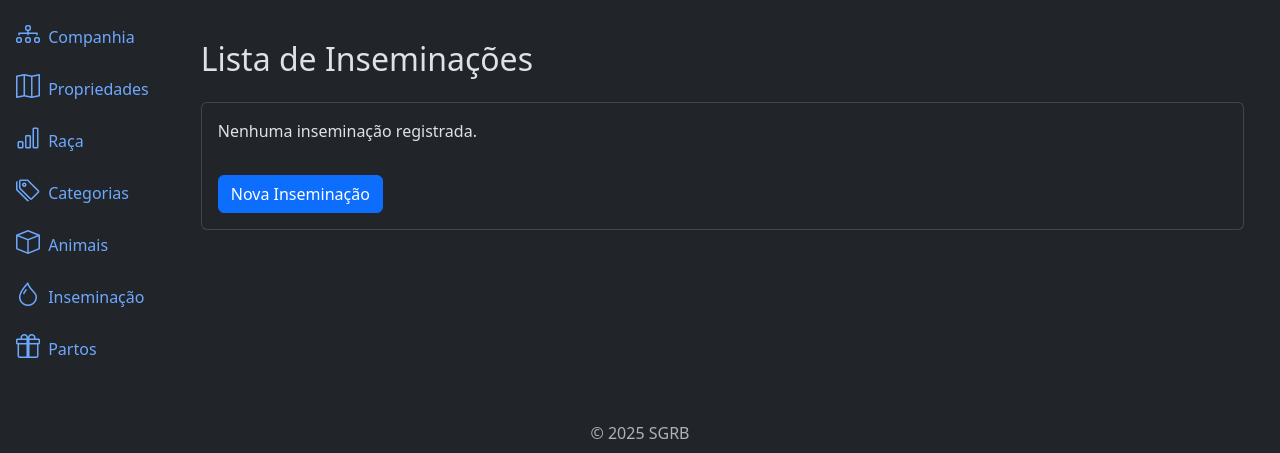
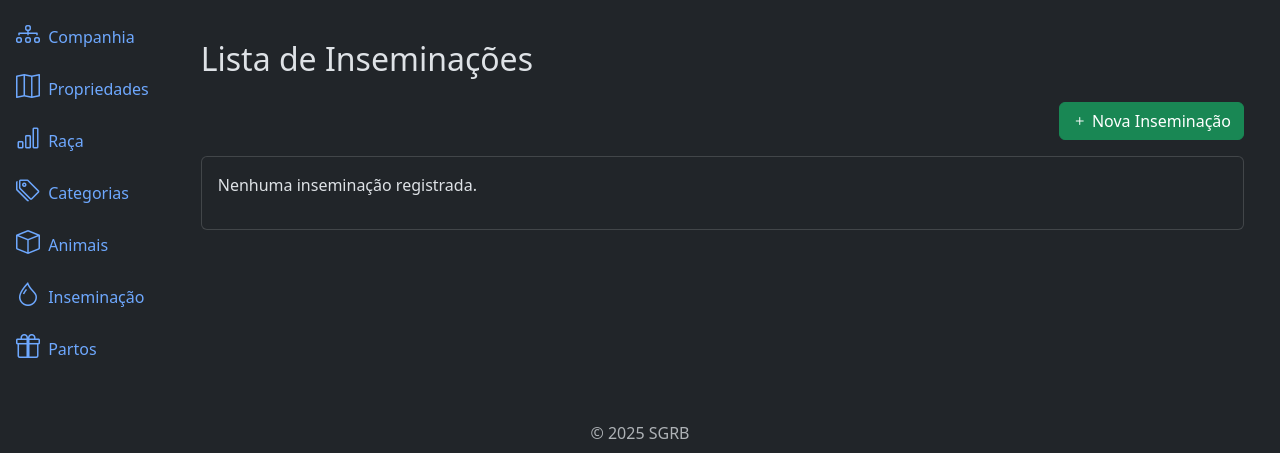
Before and after one commit to claudioquadros/SGRB, a Django app: template inseminations/templates/insemination_list.html in a window 1280 px wide. Shown: the part 56-509 px from the top of the page. Run offline with Django 3.2, Linux system fonts and the light colour scheme; the template is opened without the code that fills it, so the values that code supplies are empty.

Commit message:
6 commit

```diff
--- a/inseminations/templates/insemination_detail.html
+++ b/inseminations/templates/insemination_detail.html
@@ -53,7 +53,7 @@
                     <td>{{ insemination.updated_at|date:"d/m/Y H:i" }}</td>
                 </tr>
             </table>
-            <a href="{% url 'inseminations:insemination_list' %}" class="btn btn-secondary mt-3">Voltar</a>
+            <a href="{% url 'insemination_list' %}" class="btn btn-secondary mt-3">Voltar</a>
         </div>
     </div>
 </div>
--- a/inseminations/templates/insemination_list.html
+++ b/inseminations/templates/insemination_list.html
@@ -3,6 +3,15 @@
 {% block content %}
 <div class="container mt-4">
     <h2 class="mb-4">Lista de Inseminações</h2>
+
+    <!-- Botão para nova inseminação -->
+    <div class="mb-3 text-end">
+        <a href="{% url 'insemination_create' %}" class="btn btn-success">
+            <i class="bi bi-plus"></i> Nova Inseminação
+        </a>
+    </div>
+
+    <!-- Tabela de inseminações -->
     <div class="card">
         <div class="card-body">
             {% if inseminations %}
@@ -36,9 +45,15 @@
                                     {% endif %}
                                 </td>
                                 <td>
-                                    <a href="{% url 'insemination_detail' insemination.id %}" class="btn btn-info btn-sm">Detalhes</a>
-                                    <a href="#" class="btn btn-warning btn-sm">Editar</a>
-                                    <a href="#" class="btn btn-danger btn-sm">Excluir</a>
+                                    <a href="{% url 'insemination_detail' insemination.id %}" class="btn btn-info btn-sm">
+                                        <i class="bi bi-eye"></i>
+                                    </a>
+                                    <a href="#" class="btn btn-warning btn-sm">
+                                        <i class="bi bi-pencil"></i>
+                                    </a>
+                                    <a href="#" class="btn btn-danger btn-sm">
+                                        <i class="bi bi-trash"></i>
+                                    </a>
                                 </td>
                             </tr>
                         {% endfor %}
@@ -47,7 +62,6 @@
             {% else %}
                 <p>Nenhuma inseminação registrada.</p>
             {% endif %}
-            <a href="{% url 'insemination_create' %}" class="btn btn-primary mt-3">Nova Inseminação</a>
         </div>
     </div>
 </div>
--- a/inseminations/urls.py
+++ b/inseminations/urls.py
@@ -1,8 +1,6 @@
 from django.urls import path
 from . import views
 
-
-app_name = 'inseminations'
 
 urlpatterns = [
     path('inseminations/list/', views.InseminationListView.as_view(), name='insemination_list'),  # noqa
```
Also changed, not shown: db.sqlite3.
